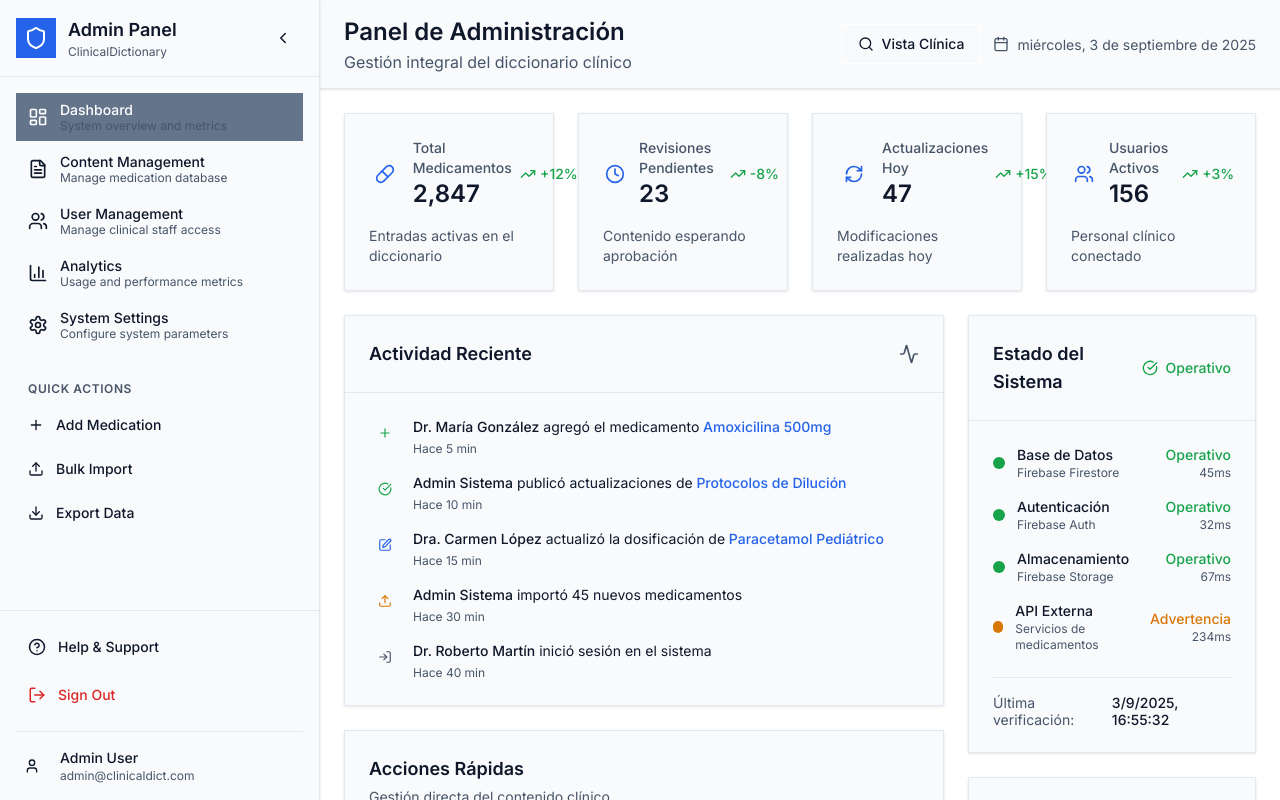
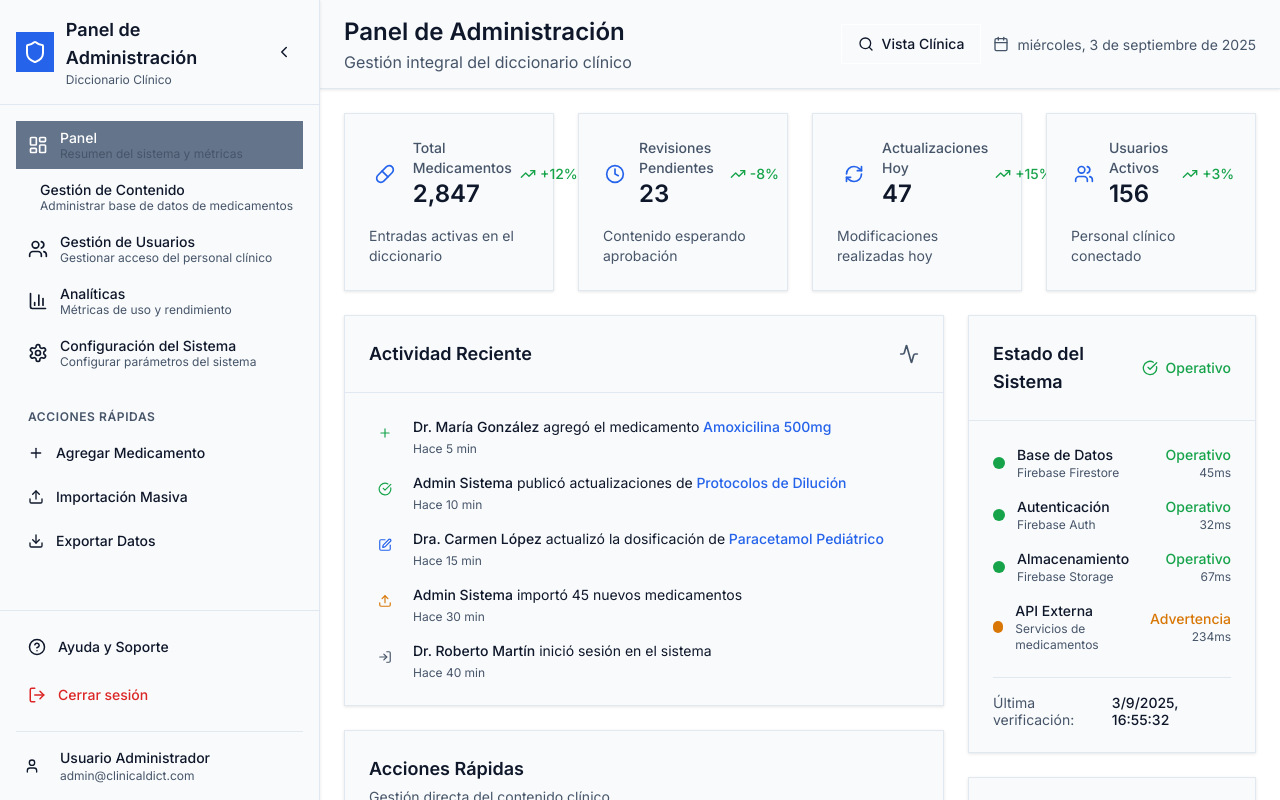
Before and after one commit to nestortada/ABCD_Mzclas, a React (Vite) app in the folder frontend/: page /admin-dashboard in a window 1280 px wide. Shown: the top 800 px of the page. Built offline with nearby package versions, Linux system fonts and the light colour scheme; no server answers; sample sign-in values are in the browser's storage.

Commit message:
feat: translate admin interface to Spanish

```diff
--- a/frontend/src/components/ui/AdminSidebar.jsx
+++ b/frontend/src/components/ui/AdminSidebar.jsx
@@ -13,57 +13,57 @@ const AdminSidebar = ({ isCollapsed = false, onToggleCollapse }) => {
     const navigationItems = [
       {
         id: 'dashboard',
-      label: 'Dashboard',
+        label: 'Panel',
         icon: 'LayoutDashboard',
         path: '/admin-dashboard',
-      description: 'System overview and metrics'
+        description: 'Resumen del sistema y métricas'
       },
       {
         id: 'content',
-      label: 'Content Management',
+        label: 'Gestión de Contenido',
         icon: 'FileText',
         path: '/content-management',
-      description: 'Manage medication database'
+        description: 'Administrar base de datos de medicamentos'
       },
       {
         id: 'users',
-      label: 'User Management',
+        label: 'Gestión de Usuarios',
         icon: 'Users',
         path: '/user-management',
-      description: 'Manage clinical staff access'
+        description: 'Gestionar acceso del personal clínico'
       },
       {
         id: 'analytics',
-      label: 'Analytics',
+        label: 'Analíticas',
         icon: 'BarChart3',
         path: '/analytics',
-      description: 'Usage and performance metrics'
+        description: 'Métricas de uso y rendimiento'
       },
       {
         id: 'settings',
-      label: 'System Settings',
+        label: 'Configuración del Sistema',
         icon: 'Settings',
         path: '/settings',
-      description: 'Configure system parameters'
+        description: 'Configurar parámetros del sistema'
       }
     ];
 
     const quickActions = [
       {
         id: 'add-medication',
-      label: 'Add Medication',
+        label: 'Agregar Medicamento',
         icon: 'Plus',
         action: () => navigate('/content-management?action=add')
       },
       {
         id: 'bulk-import',
-      label: 'Bulk Import',
+        label: 'Importación Masiva',
         icon: 'Upload',
         action: () => navigate('/content-management?action=import')
       },
       {
         id: 'export-data',
-      label: 'Export Data',
+        label: 'Exportar Datos',
         icon: 'Download',
         action: () => navigate('/content-management?action=export')
       }
@@ -91,8 +91,8 @@ const AdminSidebar = ({ isCollapsed = false, onToggleCollapse }) => {
           </div>
           {!isCollapsed && (
               <div>
-              <h1 className="text-lg font-semibold text-foreground">Admin Panel</h1>
-              <p className="text-xs text-muted-foreground">ClinicalDictionary</p>
+                <h1 className="text-lg font-semibold text-foreground">Panel de Administración</h1>
+                <p className="text-xs text-muted-foreground">Diccionario Clínico</p>
               </div>
           )}
         </div>
@@ -143,7 +143,7 @@ const AdminSidebar = ({ isCollapsed = false, onToggleCollapse }) => {
         {!isCollapsed && (
           <div className="pt-6">
             <h3 className="px-3 mb-2 text-xs font-semibold text-muted-foreground uppercase tracking-wider">
-              Quick Actions
+              Acciones Rápidas
             </h3>
             <div className="space-y-1">
               {quickActions?.map((action) => (
@@ -171,7 +171,7 @@ const AdminSidebar = ({ isCollapsed = false, onToggleCollapse }) => {
             className={`w-full justify-start ${isCollapsed ? 'px-2' : 'px-3'}`}
           >
             <Icon name="HelpCircle" size={18} className={isCollapsed ? '' : 'mr-3'} />
-            {!isCollapsed && 'Help & Support'}
+            {!isCollapsed && 'Ayuda y Soporte'}
           </Button>
 
           <Button
@@ -182,7 +182,7 @@ const AdminSidebar = ({ isCollapsed = false, onToggleCollapse }) => {
             }`}
           >
             <Icon name="LogOut" size={18} className={isCollapsed ? '' : 'mr-3'} />
-            {!isCollapsed && 'Sign Out'}
+            {!isCollapsed && 'Cerrar sesión'}
           </Button>
         </div>
 
@@ -193,7 +193,7 @@ const AdminSidebar = ({ isCollapsed = false, onToggleCollapse }) => {
                 <Icon name="User" size={16} />
               </div>
               <div className="flex-1 min-w-0">
-                <p className="text-sm font-medium text-foreground truncate">Admin User</p>
+                <p className="text-sm font-medium text-foreground truncate">Usuario Administrador</p>
                 <p className="text-xs text-muted-foreground truncate">admin@clinicaldict.com</p>
               </div>
             </div>
```
Lines whose indentation alone changed are shown as unchanged.
